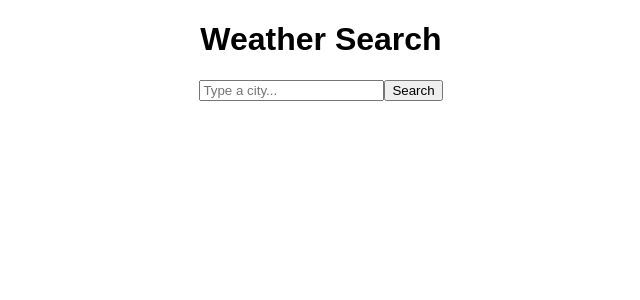
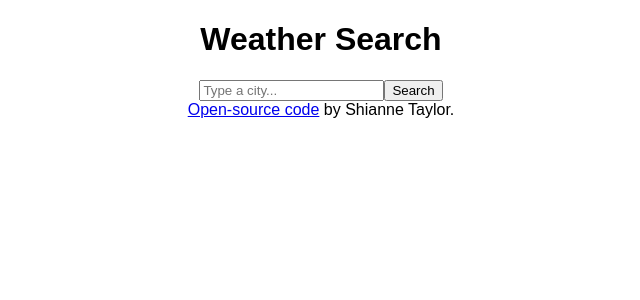
Before and after one commit to ShianneJT/weather-app-react, a React (Create React App) app: page / in a window 1280 px wide. Shown: the top 300 px of the page, without its empty margins (319-959 px from the left). Built offline with nearby package versions, Linux system fonts and the light colour scheme.

Commit message:
adding link to github

```diff
--- a/src/App.js
+++ b/src/App.js
@@ -5,6 +5,8 @@ export default function App() {
     <div className="App">
       <h1>Weather Search</h1>
       <Weather />
+      <span><a href="https://github.com/ShianneJT/weather-app-react" target="_blank" rel="noreferrer">Open-source code</a> by Shianne Taylor.
+      </span>
     </div>
   );
 }
```
